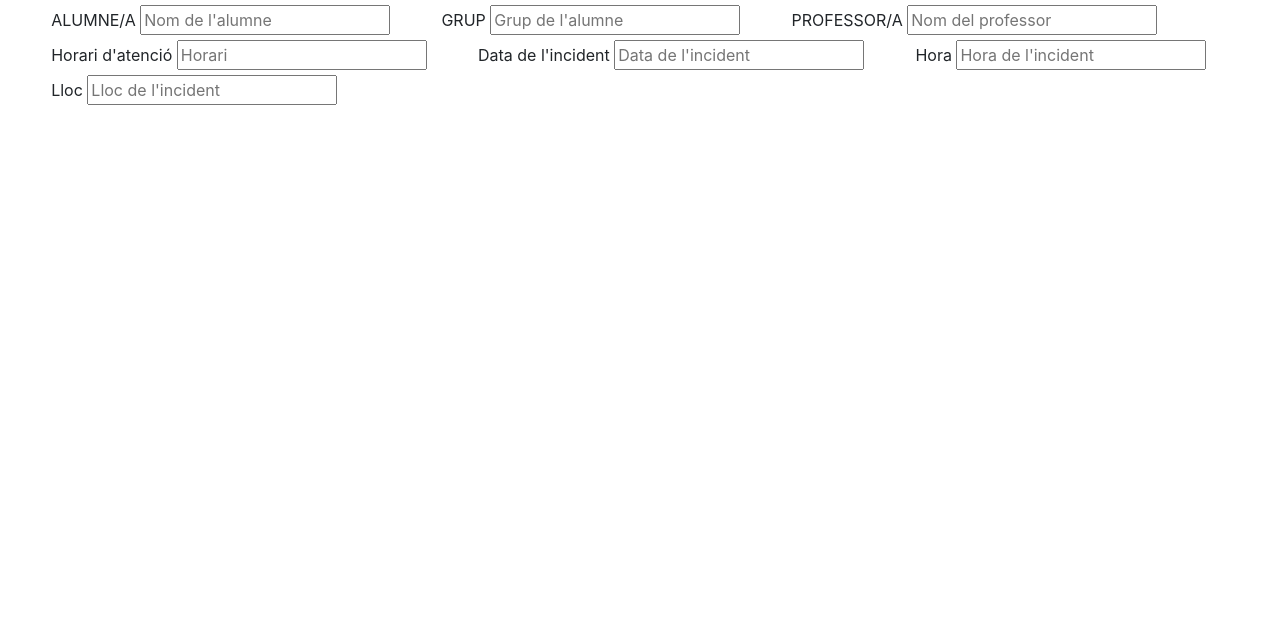
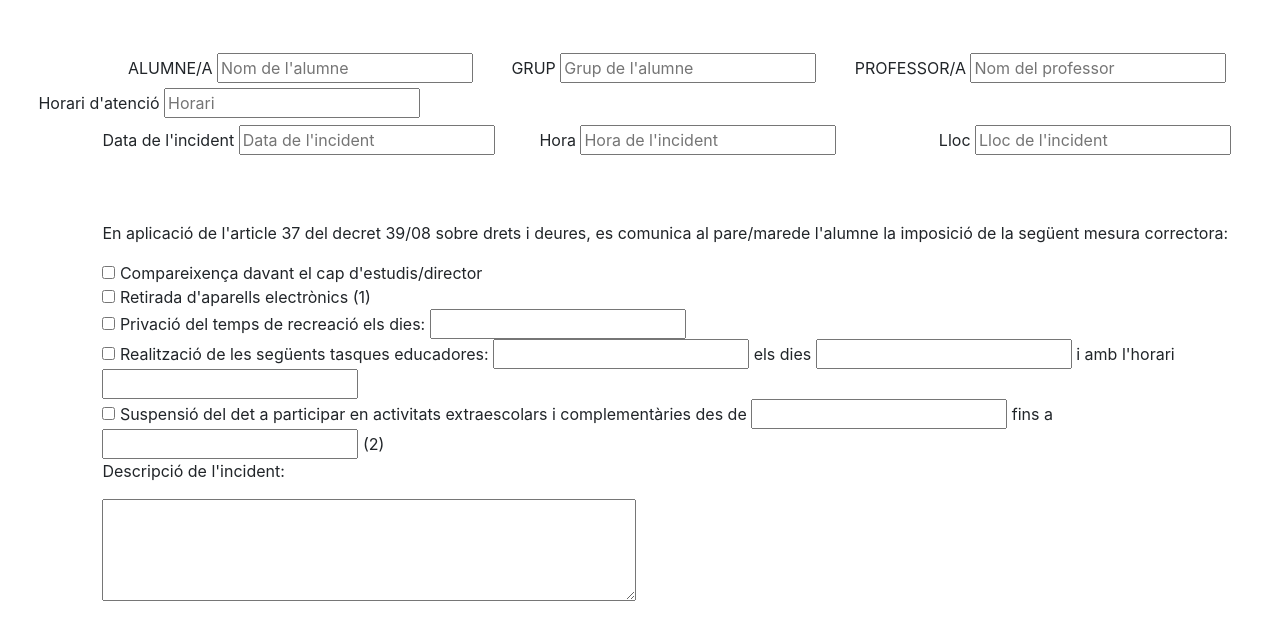
Before and after one commit to JosueM97/DIW, a plain HTML site: page UD01_Tarea_11_Bootstrap/formularioSenia.html in a window 1280 px wide. Shown: the part 109-748 px from the top of the page. Drawn offline with nearby package versions, Linux system fonts and the light colour scheme.

Commit message:
Ejercicio editado

```diff
--- a/UD01_Tarea_11_Bootstrap/formularioSenia.css
+++ b/UD01_Tarea_11_Bootstrap/formularioSenia.css
@@ -34,12 +34,40 @@ padding-right: 10%;
 text-align: center;
 }
 
-input{
-    width: 250px;
-
-}
 
 .campos{
     float: left;
     margin-left: 4%;
 }
+
+#alumne{
+    float: left;
+    margin-left: 10%
+}
+#grup{
+    float: left;
+    margin-left: 3%
+}
+#professor{
+    float: left;
+    margin-left: 3%
+}
+#horari{
+    float: left;
+    margin-left: 3%
+}
+#data{
+    float: left;
+    margin-left: 8%;
+}
+#hora{
+    float: left;
+    margin-left: 3.5%;
+}
+#lloc{
+    float: left;
+    margin-left: 8%;
+}
+#mesura{
+    margin-left: 8%;
+}
--- a/UD01_Tarea_11_Bootstrap/formularioSenia.html
+++ b/UD01_Tarea_11_Bootstrap/formularioSenia.html
@@ -18,53 +18,75 @@
 
             <img id="senia" src="lasenia.png">
             <h2>COMUNICACIÓ DE MESURES CORRECTORES</h2>
+            <br/>
+            <br/>
             <form>
 
-                <div class="campos">
+                <div id="alumne">
                 <label>ALUMNE/A</label>
 
-                <input id="alumne" name="alumne" placeholder="Nom de l'alumne" pattern="[a-zA-Z ]{4,255}">
+                <input placeholder="Nom de l'alumne" pattern="[a-zA-Z ]{4,255}">
                 </div>
 
-                <div class="campos">
+                <div id="grup">
                 <label>GRUP</label>
 
-                <input id="grup" name="grup" placeholder="Grup de l'alumne" pattern="[a-zA-Z0-9 ]{4,255}">
+                <input placeholder="Grup de l'alumne" pattern="[a-zA-Z0-9 ]{4,255}">
                 </div>
 
-                <div class="campos">
+                <div id="professor">
                 <label>PROFESSOR/A</label>
 
-                <input id="professor" name="professor" placeholder="Nom del professor" pattern="[a-zA-Z ]{4,255}">
+                <input placeholder="Nom del professor" pattern="[a-zA-Z ]{4,255}">
                 </div>
 
-                <div class="campos">
+                <div id="horari">
                 <label>Horari d'atenció</label>
 
-                <input id="horari" name="horari" placeholder="Horari" pattern="[a-zA-Z0-9: ]{4,255}">
+                <input placeholder="Horari" pattern="[a-zA-Z0-9: ]{4,255}">
                 </div>
 
+                <br/>
+                <br/>
+                <br/>
+
+                <div id="data">
+                <label>Data de l'incident</label>
+
+                <input placeholder="Data de l'incident" pattern="[a-zA-Z0-9: ]{4,255}">
+                </div>
+
+                <div id="hora">
+                <label>Hora</label>
+
+                <input placeholder="Hora de l'incident" pattern="[a-zA-Z0-9: ]{4,255}">
+                </div>
+
+                <div id="lloc">
+                <label>Lloc</label>
+
+                <input placeholder="Lloc de l'incident" pattern="[a-zA-Z0-9: ]{4,255}">
+                </div>
 
                 <br/>
+                <br/>
+                <br/>
+                <br/>
+                <div id="mesura">
+                <p> En aplicació de l'article 37 del decret 39/08 sobre drets i deures, es comunica al pare/marede l'alumne la imposició de la següent mesura correctora:</p>
 
+                <input type="checkbox"> Compareixença davant el cap d'estudis/director <br/>
+                <input type="checkbox"> Retirada d'aparells electrònics (1) <br/>
+                <input type="checkbox"> Privació del temps de recreació els dies: <input type="text"><br/>
+                <input type="checkbox"> Realització de les següents tasques educadores: <input type="text"> els dies <input type="text"> i amb l'horari <input type="text"><br/>
+                <input type="checkbox"> Suspensió del det a participar en activitats extraescolars i complementàries des de <input type="text">
+                fins a <input type="text"> (2) <br/>
 
-                <div class="campos">
-                <label>Data de l'incident</label>
+                <p>Descripció de l'incident:</p>
+                <textarea rows="4" cols="50"></textarea>
 
-                <input id="data" name="data" placeholder="Data de l'incident" pattern="[a-zA-Z0-9: ]{4,255}">
                 </div>
 
-                <div class="campos">
-                <label>Hora</label>
-
-                <input id="hora" name="hora" placeholder="Hora de l'incident" pattern="[a-zA-Z0-9: ]{4,255}">
-                </div>
-
-                <div class="campos">
-                <label>Lloc</label>
-
-                <input id="lloc" name="lloc" placeholder="Lloc de l'incident" pattern="[a-zA-Z0-9: ]{4,255}">
-                </div>
             </form>
         </div>
     </body>
```
